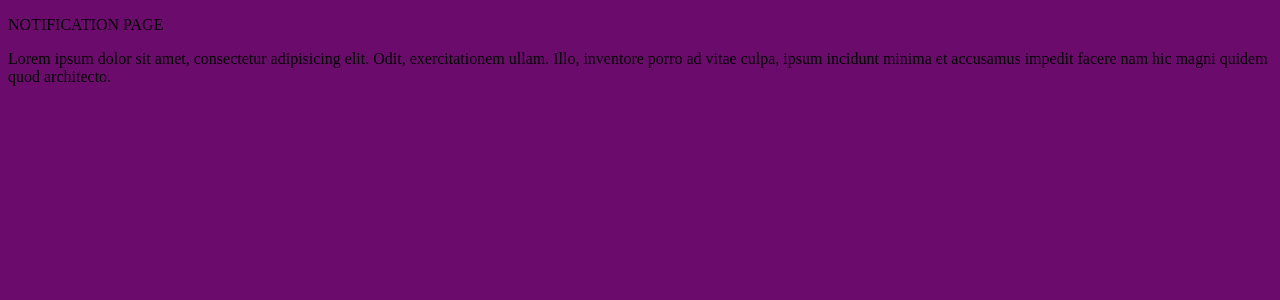
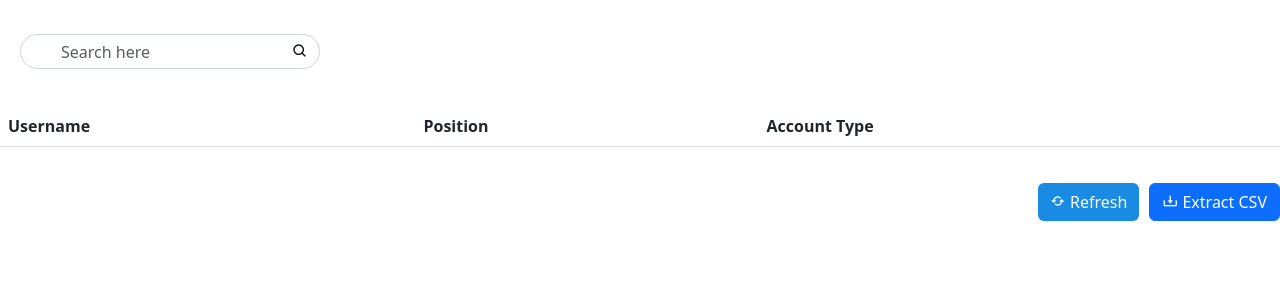
Before and after one commit to MedicineCabinet/Electronic-Medicine-Cabinet, a Flask app: page /notification in a window 1280 px wide. Shown: the top 300 px of the page. Run offline with Flask 3, Linux system fonts and the light colour scheme; lists and menus that the app fills with data are empty.

Commit message:
lilipat lang sa laptop ni sibs

```diff
--- a/templates/login.html
+++ b/templates/login.html
@@ -41,7 +41,7 @@
     </div>
 
     <!-- Add audio element -->
-    <audio id="errorSound" src="{{ url_for('static', filename='sounds/error.mp3') }}"></audio>
+    <audio id="errorSound" src="{{ url_for('static', filename='sounds/invalidLogin.mp3') }}"></audio>
 
     <script>
         // Play error sound if flash message is 'danger'
--- a/templates/notification.html
+++ b/templates/notification.html
@@ -3,15 +3,46 @@
 <head>
     <meta charset="UTF-8">
     <meta name="viewport" content="width=device-width, initial-scale=1.0">
-    <title>Document</title>
-    <style>
-        body {
-            background: rgb(107, 11, 107);
-        }
-    </style>
+    <title>notification</title> <!-- Changed title from "Inventory" to "Accounts" -->
+    <link href="https://cdn.jsdelivr.net/npm/bootstrap@5.3.0/dist/css/bootstrap.min.css" rel="stylesheet">
+    <link href="https://cdn.jsdelivr.net/npm/boxicons@2.1.1/css/boxicons.min.css" rel="stylesheet">
+    <link rel="stylesheet" href="{{ url_for('static', filename='styles/inventory.css') }}"> <!-- Link to external CSS -->
 </head>
 <body>
-    <p>NOTIFICATION PAGE</p>
-    <p>Lorem ipsum dolor sit amet, consectetur adipisicing elit. Odit, exercitationem ullam. Illo, inventore porro ad vitae culpa, ipsum incidunt minima et accusamus impedit facere nam hic magni quidem quod architecto.</p>
+    <div>
+        <div class="tab-content" id="inventory-tabs">
+            <div class="tab-pane fade show active" id="medicine" role="tabpanel">
+                <div class="inventory-header d-flex justify-content-between align-items-center mb-3">
+                    <div class="search-bar mt-4">
+                        <form method="GET" action="{{ url_for('inventory') }}" class="d-flex" onsubmit="searchInventory(event)">
+                            <input type="text" name="search" placeholder="Search here" class="form-control" style="margin: 10px 0 0 10px;">
+                            <button type="submit" class="btn" style="margin: 10px 0 0 -40px; background-color: transparent; color: black; border: none;">
+                                <span class='bx bx-search' style="color: black;"></span>
+                            </button>
+                        </form>
+                    </div>
+                </div>
+
+                <div class="table-responsive" style="max-height: 800px; overflow-y: auto;">
+                    <table class="table table-striped">
+                        <thead>
+                            <tr>
+                                <th>Username</th>
+                                <th>Position</th>
+                                <th>Account Type</th>
+                            </tr>
+                        </thead>
+                    </table>
+                </div>
+
+                <div class="button-container">
+                    <button class="btn btn-custom-blue" onclick="refreshPage()"><i class='bx bx-refresh'></i> Refresh</button>
+                    <button class="btn btn-primary"><i class='bx bx-download'></i> Extract CSV</button>
+                </div>
+            </div>
+        </div>
+    </div>
+
+    <script src="https://cdn.jsdelivr.net/npm/bootstrap@5.3.0/dist/js/bootstrap.bundle.min.js"></script>
 </body>
 </html>
```
Also changed, not shown: static/sounds/desktop.ini (added, +7 -0 lines), 5 other files.
